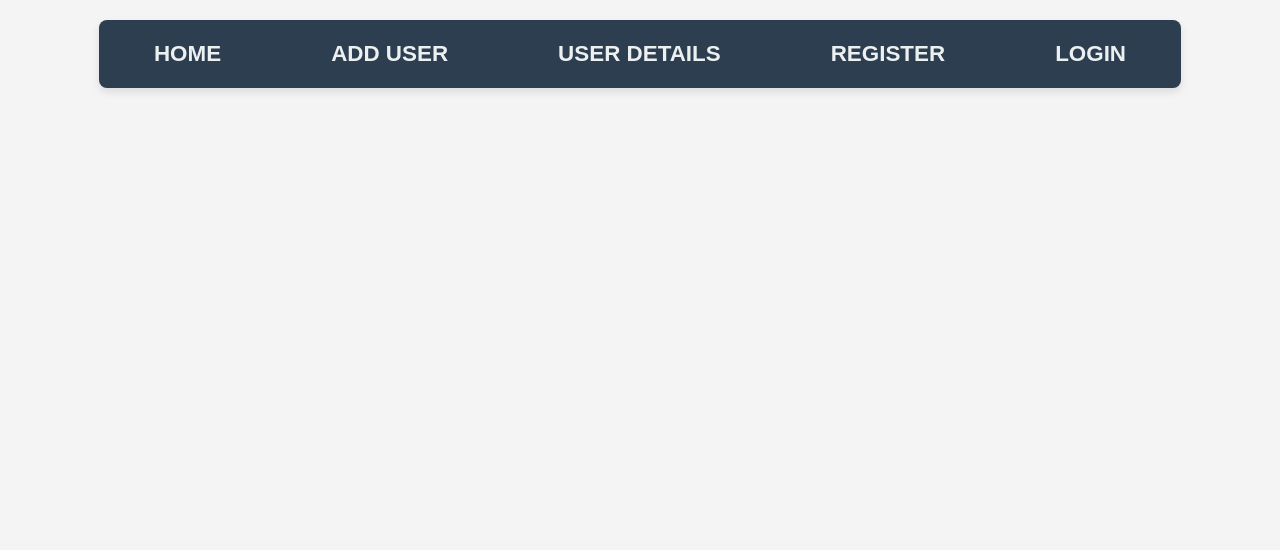
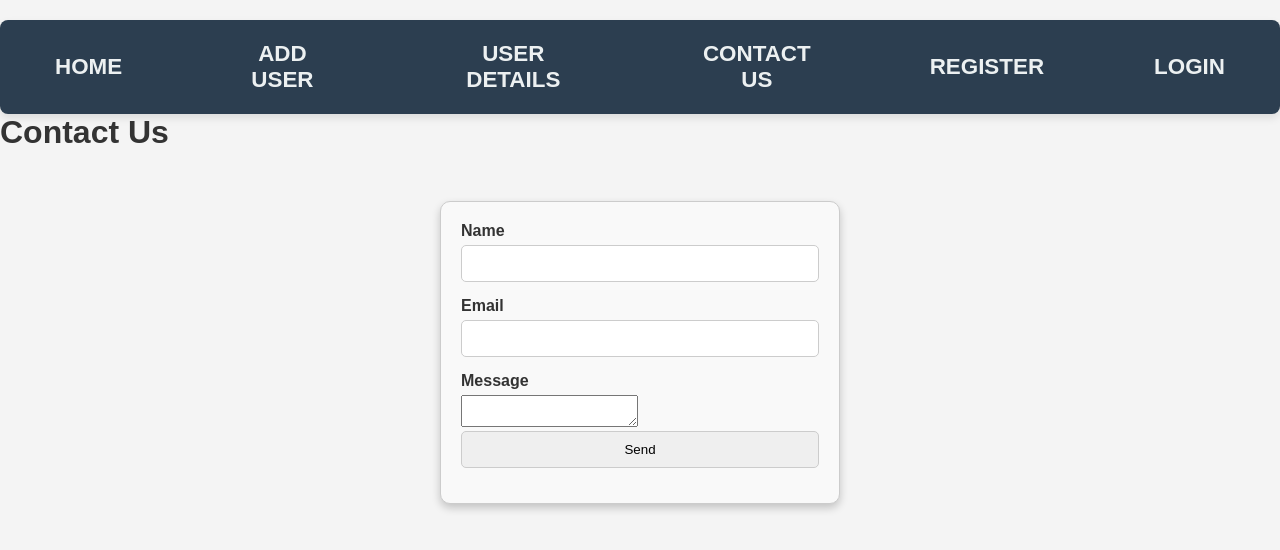
Before and after one commit to BanukaWeerapperuma/MEAN_learnProject1, a React (Create React App) app in the folder Project1/frontend/: page /contactUs in a window 1280 px wide. Shown: the top 550 px of the page. Built offline with nearby package versions, Linux system fonts and the light colour scheme.

Commit message:
Add ContactUs
add contact us page and email service

```diff
--- a/Project1/frontend/package.json
+++ b/Project1/frontend/package.json
@@ -3,6 +3,7 @@
   "version": "0.1.0",
   "private": true,
   "dependencies": {
+    "@emailjs/browser": "^4.4.1",
     "axios": "^1.7.9",
     "cra-template": "1.2.0",
     "jspdf": "^2.5.2",
--- a/Project1/frontend/src/App.js
+++ b/Project1/frontend/src/App.js
@@ -8,6 +8,7 @@ import Nav from "./Components/Nav/Nav";
 import UpdateUser from "./Components/UpdateUser/UpdateUser";
 import Register from "./Components/Register/Register";
 import Login from "./Components/Login/Login";
+import ContactUs from "./Components/ContactUs/ContactUs";
 
 
 
@@ -25,6 +26,7 @@ function App() {
           <Route path="/userdetails" element={<Users />} />
           <Route path="/regi" element={<Register />} />
           <Route path="/login" element={<Login />} />
+          <Route path="/contactUs" element={<ContactUs />} />
           <Route path="/userdetails/:id" element={<UpdateUser />} />
         </Routes>
       </React.Fragment>
--- /dev/null
+++ b/Project1/frontend/src/Components/ContactUs/ContactUs.js
@@ -0,0 +1,51 @@
+import React from 'react'
+import { useRef } from 'react';
+import emailjs from '@emailjs/browser';
+
+
+function ContactUs() {
+
+  const form = useRef();
+
+  const sendEmail = (e) => {
+    e.preventDefault();
+
+    emailjs
+      .sendForm('service_2ooz43w',
+        'template_l1d72sq',
+        form.current, {
+        publicKey: '248bpHNJIeRS-xIOS',
+      })
+      .then(
+        () => {
+          console.log('SUCCESS!');
+          alert('Message sent successfully');
+
+        },
+        (error) => {
+          console.log('FAILED...', error.text);
+          alert('Message not sent');
+        },
+      );
+  };
+
+
+  return (
+    <div>
+      <h1>Contact Us</h1>
+
+      <form ref={form} onSubmit={sendEmail}>
+      <label>Name</label>
+      <input type="text" name="user_name" />
+      <label>Email</label>
+      <input type="email" name="user_email" />
+      <label>Message</label>
+      <textarea name="message" />
+      <input type="submit" value="Send" />
+    </form>
+
+    </div>
+  )
+}
+
+export default ContactUs
--- a/Project1/frontend/src/Components/Nav/Nav.js
+++ b/Project1/frontend/src/Components/Nav/Nav.js
@@ -23,6 +23,12 @@ function Nav() {
         </li>
 
         <li className="home-ll">
+          <Link to="/contactUs" className="active home-a">
+            <h1>Contact Us</h1>
+          </Link>
+        </li>
+
+        <li className="home-ll">
           <Link to="/regi" className="active home-a">
           <h1>Register</h1>
           </Link>
```
Also changed, not shown: 1 other file (tests, documents, lock files or other folders).
